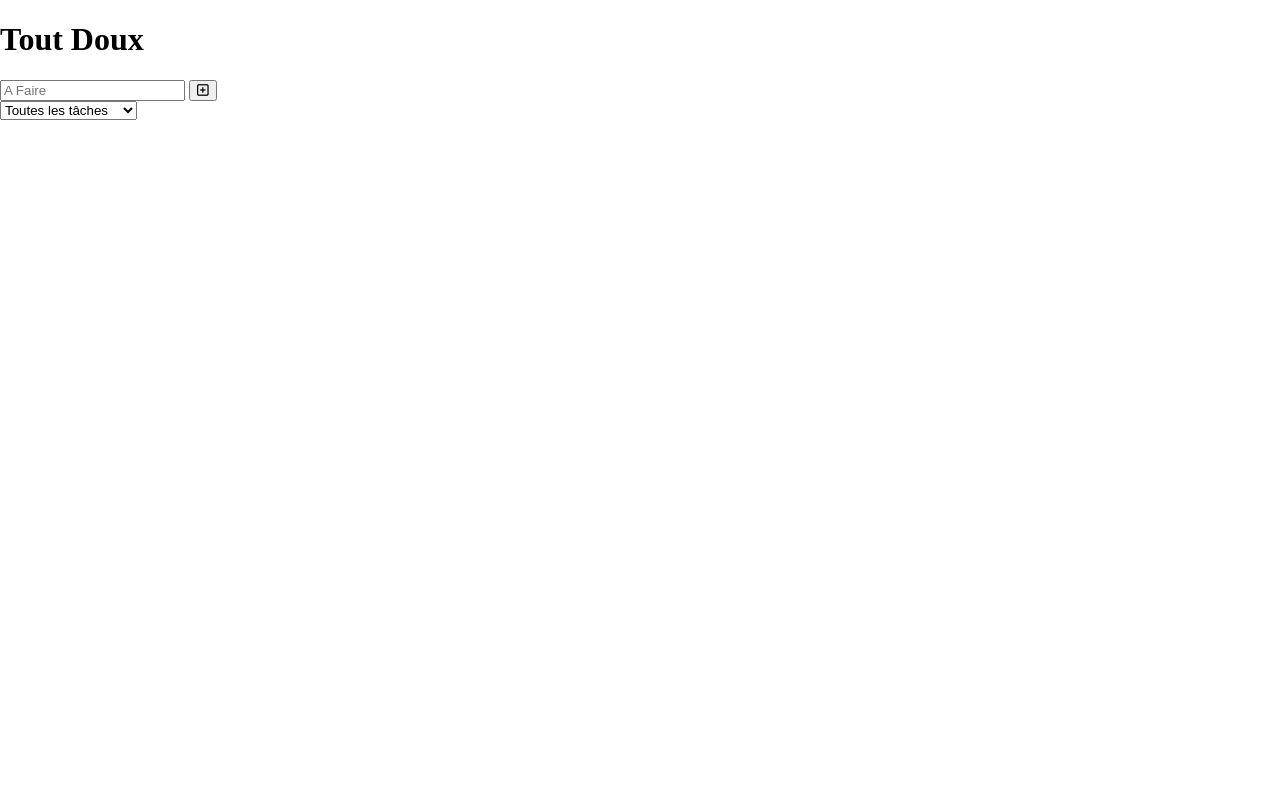
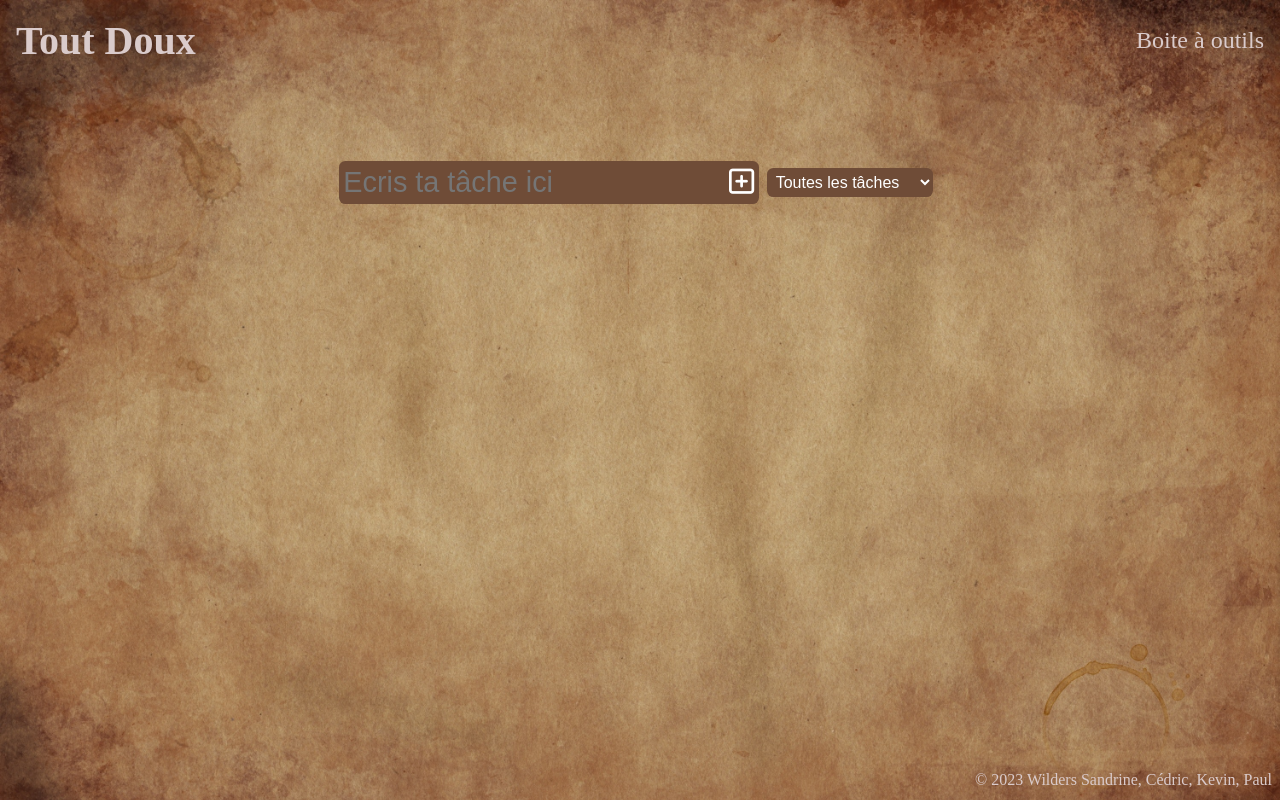
Before and after one commit to WildCodeSchool-2023-09/JS-RemoteFR-jurascripts-P1-4Fantascripts, a plain HTML site: page index.html in a window 1280 px wide. Drawn offline with Linux system fonts and the light colour scheme.

Commit message:
working style.css

```diff
--- a/index.html
+++ b/index.html
@@ -16,19 +16,23 @@
     <meta charset="UTF-8" />
     <meta name="viewport" content="width=device-width, initial-scale=1.0" />
     <link rel="stylesheet" href="https://cdnjs.cloudflare.com/ajax/libs/font-awesome/6.4.2/css/all.min.css" integrity="sha512-z3gLpd7yknf1YoNbCzqRKc4qyor8gaKU1qmn+CShxbuBusANI9QpRohGBreCFkKxLhei6S9CQXFEbbKuqLg0DA==" crossorigin="anonymous" referrerpolicy="no-referrer" />
+    <link rel="stylesheet" href="style.css" /> <!-- link et je rajoute script -->
+    <title>To Do List</title>
+  </head>
 
-    <title>To Do List</title>
-    <!-- link et je rajoute script -->
-    <link rel="stylesheet" href="style.css" />
-  </head>
+
   <body>
-    <header><h1>Tout Doux</h1></header>
+    <header>
+    <nav>
+        <h1>Tout Doux</h1>
+        <ul>
+            <li>Boite à outils</li>
+        </ul>
+    </nav>
+    </header>
 
-    <div class="container">
-      <ul class="todo"></ul>
-    </div>
     <form>
-      <input type="text" class="input" placeholder="A Faire" />
+      <input type="text" class="input" placeholder="Ecris ta tâche ici">
       <button class="button" type="submit">
         <i class="fa-regular fa-square-plus"></i>
       </button>
@@ -41,6 +45,14 @@
             </select>
         </div>
     </form>
+
+    <div class="container">
+      <ul class="todo"></ul>
+    </div>
+
+    <footer>
+      © 2023 Wilders Sandrine, Cédric, Kevin, Paul
+    </footer>
     <script src="script.js"></script>
   </body>
 </html>
--- a/style.css
+++ b/style.css
@@ -1,8 +1,105 @@
+* {
+    margin: 0;
+    padding: 0;
+    box-sizing: border-box;
+}
+
 body {
-    margin: 0;
+       display: flex;
+       flex-direction: column;
+       height: 100vh;
+       background-image: url(img/parchemin.jpg);
+       background-size: cover;
+}
+/* nav */
+header {
+    display: flex;
+    height: 10vh;
+
+}
+
+nav {
+    display: flex;
+    justify-content: space-between;
+    align-items: center;
+    width: 100vw;
+
+}
+
+nav h1,
+nav ul {
+    margin: 1rem;
+    color: #dacbcb;
+}
+
+nav>h1 {
+    font-size: 2.5rem;
+}
+
+nav>ul {
+    list-style: none;
+    font-size: 1.5rem;
 }
 
 
-header {
-    background-image: url();
+/* nav>ul>li>a{
+
+    text-decoration: none;
+} */
+
+form {
+    display: flex;
+    align-items: center;
+    justify-content: center;
+    margin-top: 5rem;
+    margin-bottom: auto;
 }
+
+form input,
+form button {
+    background: #6f4c37;
+    border: none;
+    font-size: 1.8rem;
+    color: white;
+    padding: 0.3rem;
+ }
+
+form input {
+    border-top-left-radius: 0.4rem;
+    border-bottom-left-radius: 0.4rem;
+}
+
+form button {
+    border-top-right-radius: 0.4rem;
+    border-bottom-right-radius: 0.4rem;
+    cursor: pointer;
+
+}
+
+form button:hover {
+    background: white;
+    color: green;
+}
+
+select {
+    background: #6f4c37;
+    border: none;
+    font-size: 1rem;
+    color: white;
+    padding: 0.3rem;
+    border-radius: 0.4rem;
+    margin: 0.5rem;
+    cursor: pointer;
+    text-decoration: none;
+
+}
+footer {
+    width: 100vw;
+    height: 5vh;
+    display: flex;
+    align-items: center;
+    justify-content: flex-end;
+    padding: 0.5rem;
+    color: #dacbcb;
+    font-size: 1rem;
+}
```
Also changed, not shown: img/parchemin.jpg (added). Lines whose indentation alone changed are shown as unchanged.
